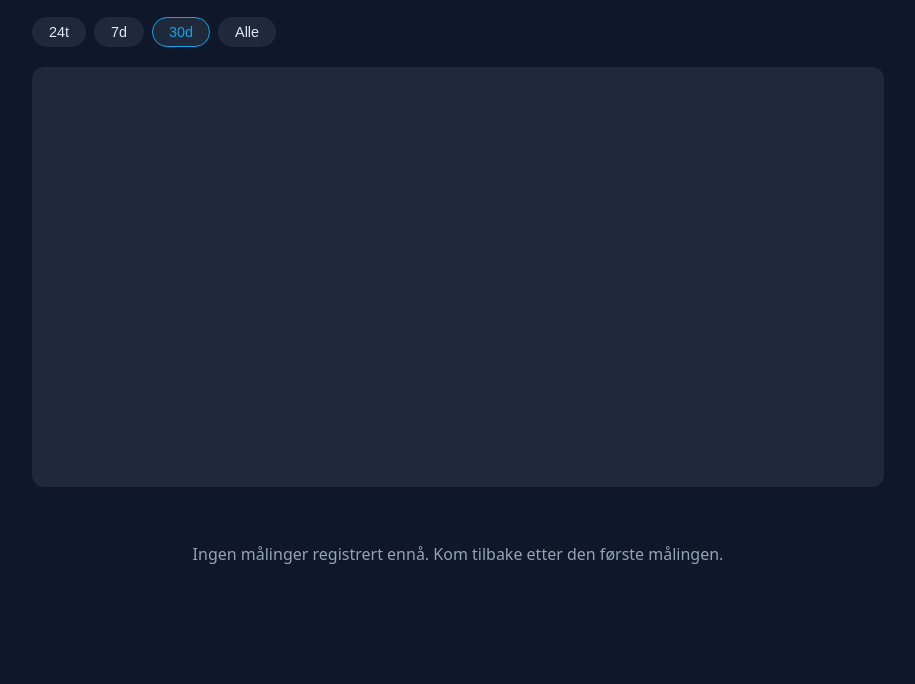
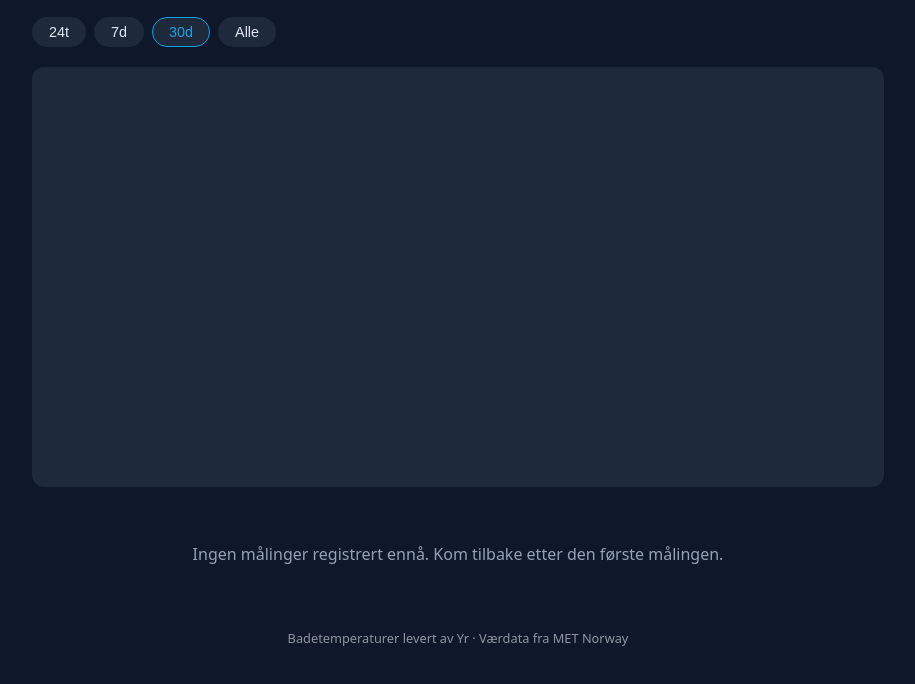
Before and after one commit to lassetyr/yr-badetemp, a website with bundled scripts: page index.html in a window 1280 px wide. Shown: the part 92-776 px from the top of the page, without its empty margins (182-1097 px from the left). Built offline with nearby package versions, Linux system fonts and the light colour scheme; some packages are replaced by stand-ins of ours; no server answers; the database is empty.

Commit message:
feat: add required Yr + MET Norway attribution

```diff
--- a/index.html
+++ b/index.html
@@ -33,6 +33,10 @@
       </p>
     </main>
 
+    <footer class="credits">
+      Badetemperaturer levert av Yr · Værdata fra MET Norway
+    </footer>
+
     <script type="module" src="app.js"></script>
   </body>
 </html>
--- a/styles.css
+++ b/styles.css
@@ -63,3 +63,10 @@ body {
 }
 
 .empty { color: var(--muted); text-align: center; padding: 40px; }
+
+.credits {
+  margin: 1.5rem 0 0.5rem;
+  text-align: center;
+  font-size: 0.8rem;
+  opacity: 0.6;
+}
```
